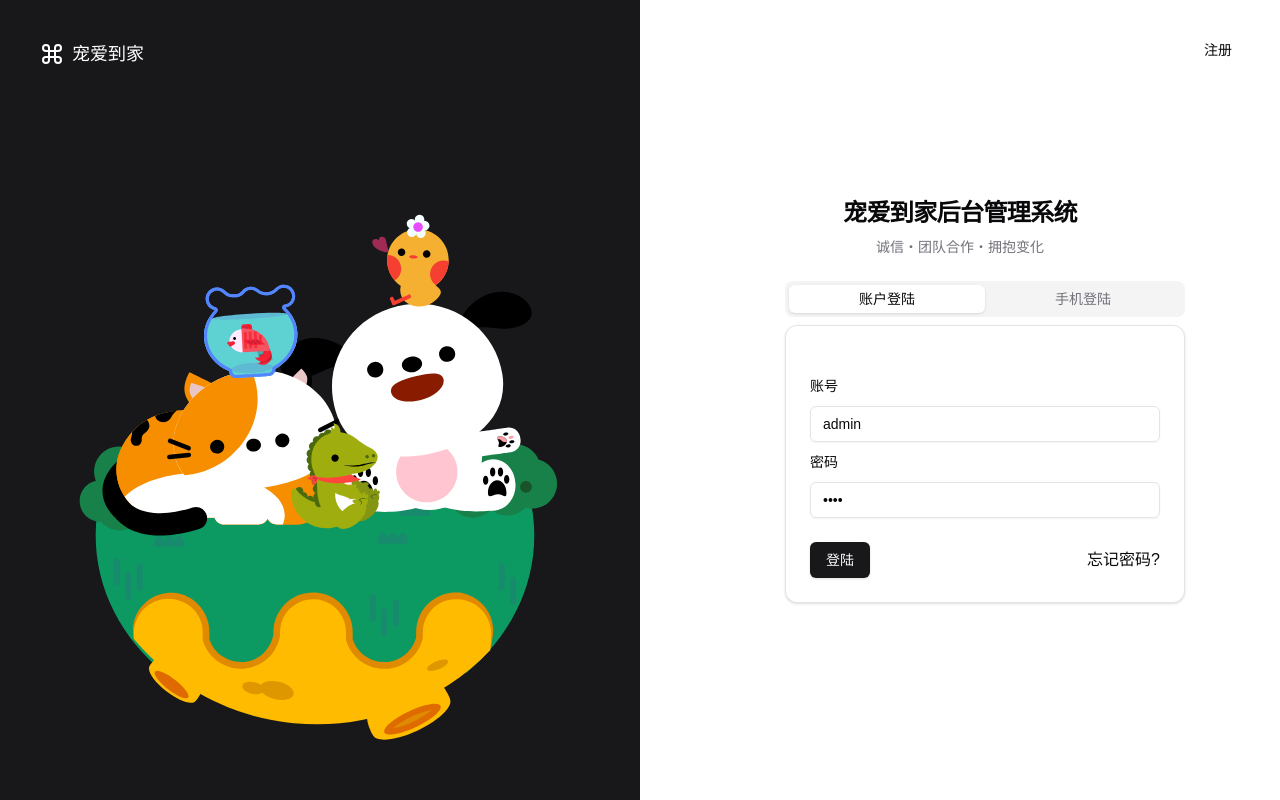
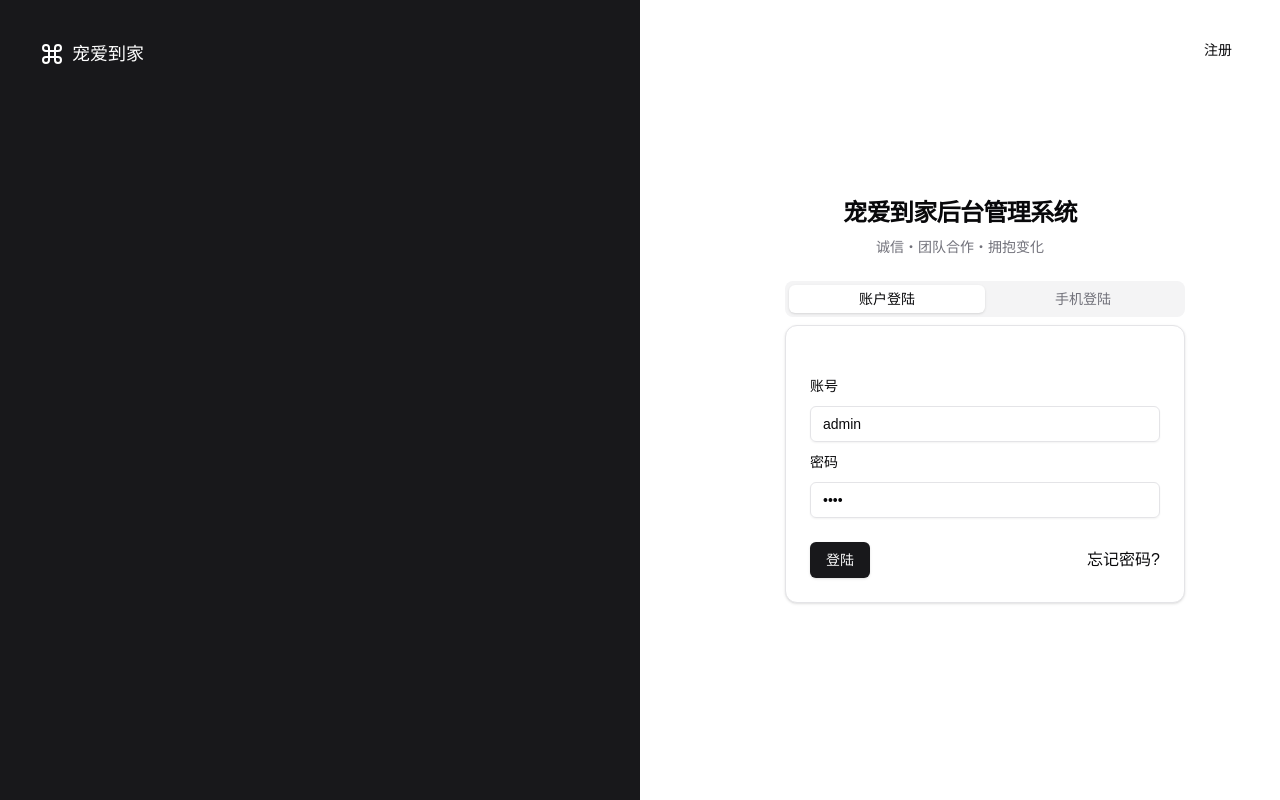
Before and after one commit to CosettePet/cosette-admin, a Next.js app: page /login in a window 1280 px wide. Built offline with nearby package versions, Linux system fonts and the light colour scheme.

Commit message:
refactor: :recycle: 删除无用代码&优化代码结构

```diff
--- a/app/dashboard/history/page.tsx
+++ b/app/dashboard/history/page.tsx
@@ -2,7 +2,6 @@ export default function History() {
   return (
     <>
       <h1>历史</h1>
-
     </>
   );
 }
--- a/app/dashboard/layout.tsx
+++ b/app/dashboard/layout.tsx
@@ -1,6 +1,4 @@
 "use client"
-
-
 
 import * as React from "react"
 import {
@@ -18,6 +16,7 @@ import {
   Moon,
   Sun
 } from "lucide-react"
+
 import { ThemeProvider } from "../../components/ui/theme-provider"
 import { useTheme } from "next-themes"
 
@@ -202,9 +201,6 @@ export default function DashboardLayout({
   const { setTheme } = useTheme()
 
   return (
-    <html lang="en">
-      <body
-      >
     <ThemeProvider
       attribute="class"
       defaultTheme="system"
@@ -316,7 +312,5 @@ export default function DashboardLayout({
         </SidebarInset>
       </SidebarProvider>
     </ThemeProvider>
-      </body>
-    </html>
   );
 }
--- a/app/layout.tsx
+++ b/app/layout.tsx
@@ -17,6 +17,7 @@ const geistMono = localFont({
 export const metadata: Metadata = {
   title: "宠爱到家",
   description: "宠爱到家（www.wanlum.com）,一个有爱、有趣又有用的宠物网站。为广大爱宠网友提供养宠知识,宠物故事,宠物趣味,宠物百科,宠物大全,宠物医疗,宠物美图,宠物养护,宠物美容,宠物训练,疾病导航等全方面养宠知识信息。",
+
 };
 
 export default function RootLayout({
@@ -25,7 +26,7 @@ export default function RootLayout({
   children: React.ReactNode;
 }>) {
   return (
-    <html lang="en">
+    <html lang="en" suppressHydrationWarning={true}>
       <body
         className={`${geistSans.variable} ${geistMono.variable} antialiased`}
       >
--- a/app/login/layout.tsx
+++ b/app/login/layout.tsx
@@ -1,21 +1,12 @@
+
 import type { Metadata } from "next";
-import localFont from "next/font/local";
+
 import "../globals.css";
 
-const geistSans = localFont({
-  src: "../fonts/GeistVF.woff",
-  variable: "--font-geist-sans",
-  weight: "100 900",
-});
-const geistMono = localFont({
-  src: "../fonts/GeistMonoVF.woff",
-  variable: "--font-geist-mono",
-  weight: "100 900",
-});
+export const metadata: Metadata = {
+  title: "宠爱到家｜登录",
+  description: "宠爱到家（www.wanlum.com）,一个有爱、有趣又有用的宠物网站。为广大爱宠网友提供养宠知识,宠物故事,宠物趣味,宠物百科,宠物大全,宠物医疗,宠物美图,宠物养护,宠物美容,宠物训练,疾病导航等全方面养宠知识信息。",
 
-export const metadata: Metadata = {
-  title: "Create Next App",
-  description: "Generated by create next app",
 };
 
 export default function RootLayout({
@@ -24,12 +15,8 @@ export default function RootLayout({
   children: React.ReactNode;
 }>) {
   return (
-    <html lang="en">
-      <body
-        className={`${geistSans.variable} ${geistMono.variable} antialiased`}
-      >
-        {children}
-      </body>
-    </html>
+    <>
+      {children}
+    </>
   );
 }
--- a/app/login/page.tsx
+++ b/app/login/page.tsx
@@ -1,10 +1,10 @@
 "use client"
+
 import Link from "next/link"
 import { cn } from "../../lib/utils"
 import { buttonVariants } from "../../components/ui/button"
-import UserAuthForm from "./components/UserAuthForm"
+import UserAuthForm from "../../components/custom/UserAuthForm"
 
-import BackgroundAnimation from '../../components/custom/BackgroundAnimation'
 const LoginPage = () => {
     return (
         <main className="">
@@ -38,9 +38,6 @@ const LoginPage = () => {
                                 宠爱到家
                             </div>
                             <div className="relative z-20 mt-auto">
-
-
-                                <BackgroundAnimation/>
 
                             </div>
                         </div>
```
Also changed, not shown: components/custom/UserAuthForm/index.tsx (renamed from app/login/components/UserAuthForm.tsx, +5 -5 lines), 1 other file (tests, documents, lock files or other folders). Lines whose indentation alone changed are shown as unchanged.
